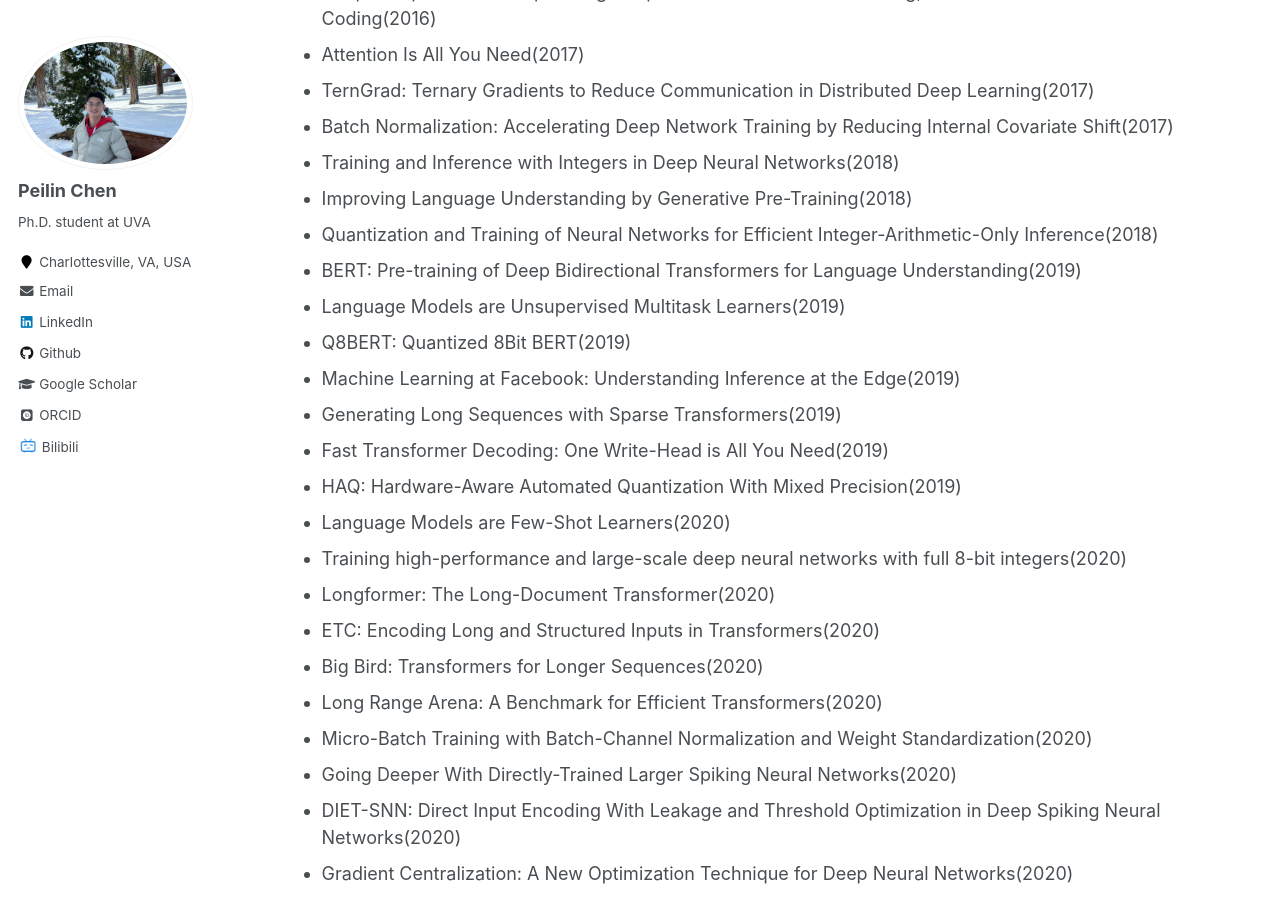
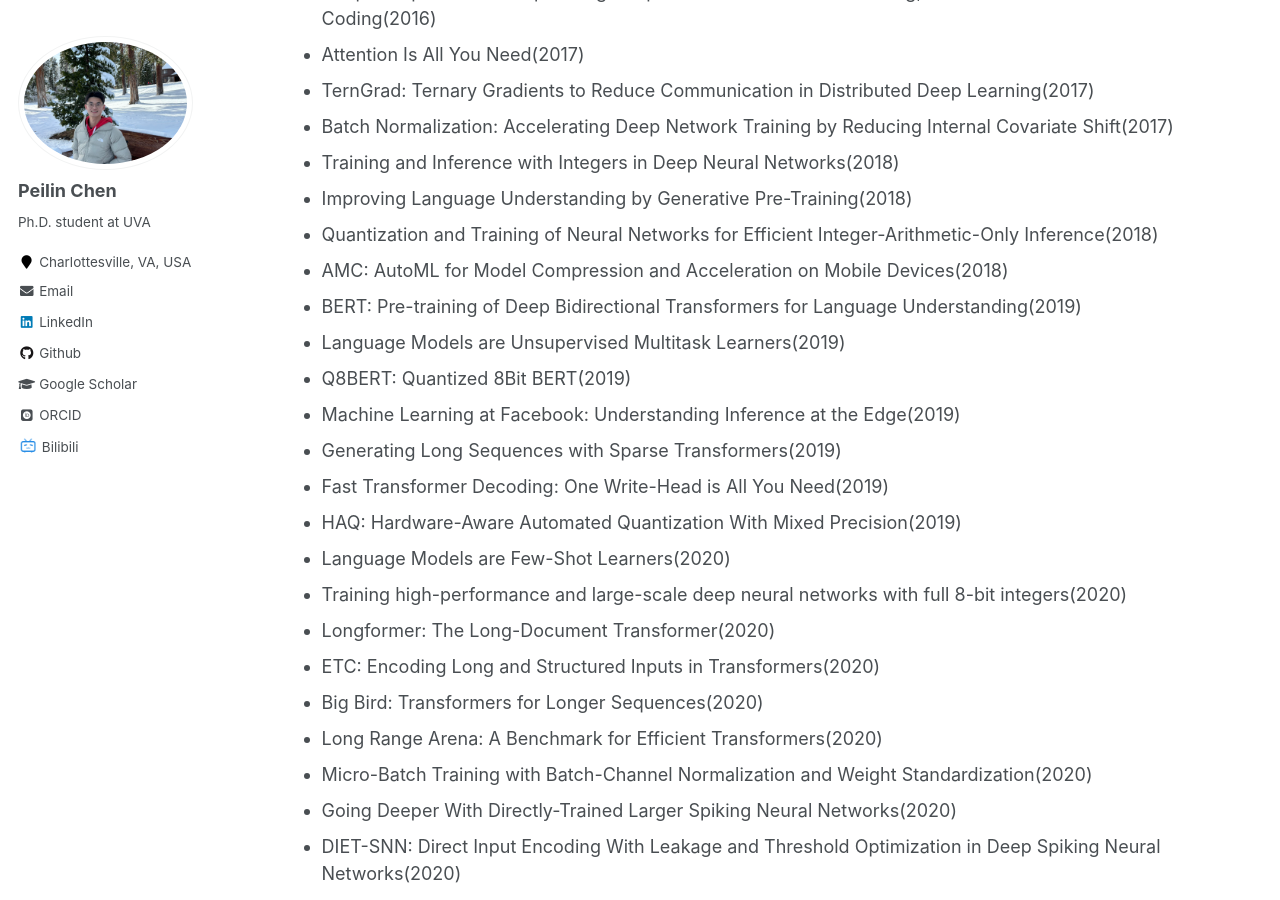
Before and after one commit to peilin-chen/peilin-chen.github.io, a Jekyll site: the page built from _pages/reading list.md, in a window 1280 px wide and 900 px high, scrolled down 11148 px. Built offline with Jekyll 4.4.1, drawn with Linux system fonts in a browser that asks for light colours; some web fonts are replaced; formulas are drawn with MathJax 3.

Commit message:
Update reading list.md

```diff
--- a/_pages/reading list.md
+++ b/_pages/reading list.md
@@ -259,6 +259,7 @@ author_profile: true
   - Training and Inference with Integers in Deep Neural Networks(2018)
   - Improving Language Understanding by Generative Pre-Training(2018)
   - Quantization and Training of Neural Networks for Efficient Integer-Arithmetic-Only Inference(2018)
+  - AMC: AutoML for Model Compression and Acceleration on Mobile Devices(2018)
   - BERT: Pre-training of Deep Bidirectional Transformers for Language Understanding(2019)
   - Language Models are Unsupervised Multitask Learners(2019)
   - Q8BERT: Quantized 8Bit BERT(2019)
```
